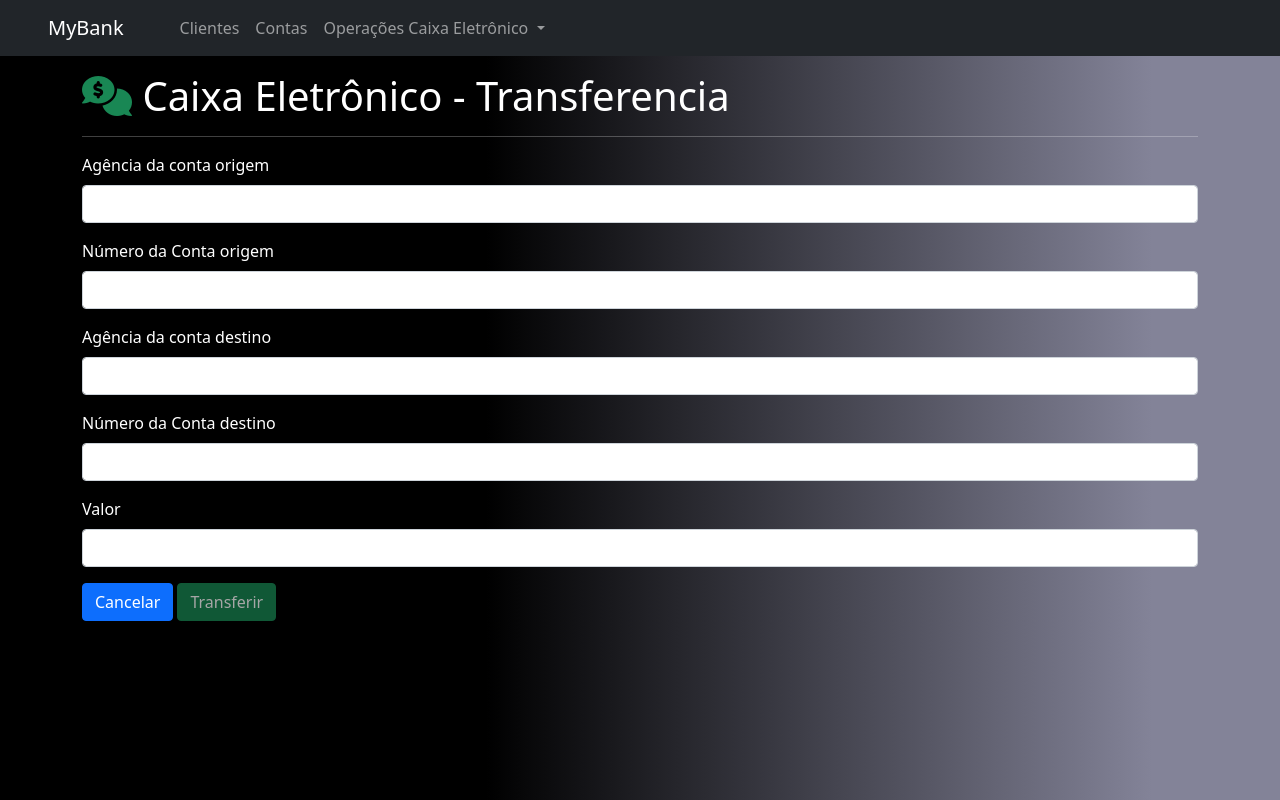
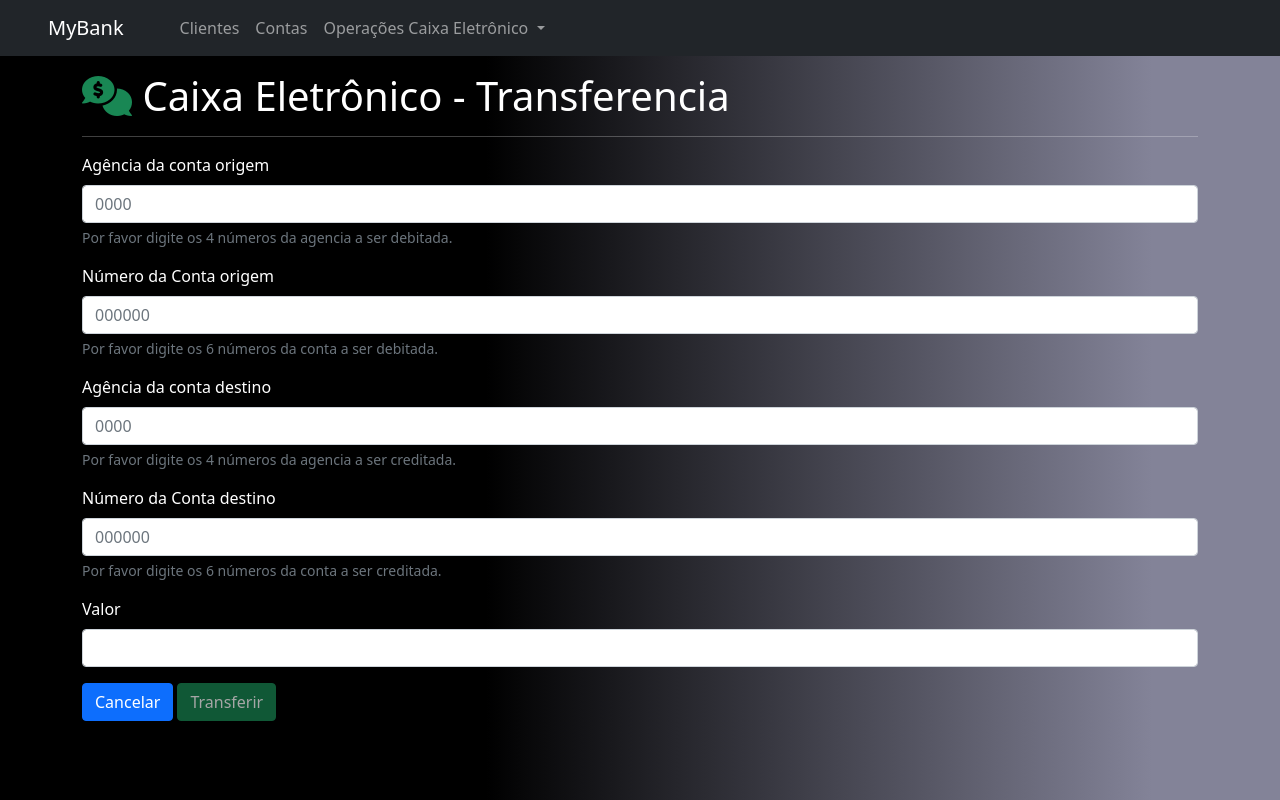
Before and after one commit to Douglas-Dorug/MyBank-Treinamento_Indra, an Angular app in the folder view/meubancoangular/: page /ATM/transferencia in a window 1280 px wide. Built offline with nearby package versions, Linux system fonts and the light colour scheme.

Commit message:
Alteracao na transferencia HTML

```diff
--- a/view/meubancoangular/src/app/pages/caixa-eletronico/transferencia/transferencia.component.html
+++ b/view/meubancoangular/src/app/pages/caixa-eletronico/transferencia/transferencia.component.html
@@ -6,19 +6,31 @@
       <form [formGroup]="formValue" (ngSubmit)="transferir()">
         <div class="mb-3">
           <label class="form-label">Agência da conta origem</label>
-          <input formValuetype="text" class="form-control" formControlName="agenciaOrigem">
+          <input formValuetype="text" class="form-control" placeholder="0000" formControlName="agenciaOrigem">
+          <div class="form-text">
+            Por favor digite os 4 números da agencia a ser debitada.
+          </div>
         </div>
         <div class="mb-3">
           <label class="form-label">Número da Conta origem</label>
-          <input formValuetype="text" class="form-control" formControlName="numeroContaOrigem">
+          <input formValuetype="text" class="form-control" placeholder="000000" formControlName="numeroContaOrigem">
+          <div class="form-text">
+            Por favor digite os 6 números da conta a ser debitada.
+          </div>
         </div>
         <div class="mb-3">
           <label class="form-label">Agência da conta destino</label>
-          <input formValuetype="text" class="form-control" formControlName="agenciaDestino">
+          <input formValuetype="text" class="form-control" placeholder="0000" formControlName="agenciaDestino">
+          <div class="form-text">
+            Por favor digite os 4 números da agencia a ser creditada.
+          </div>
         </div>
         <div class="mb-3">
           <label class="form-label">Número da Conta destino</label>
-          <input formValuetype="text" class="form-control" formControlName="numeroContaDestino">
+          <input formValuetype="text" class="form-control" placeholder="000000" formControlName="numeroContaDestino">
+          <div class="form-text">
+            Por favor digite os 6 números da conta a ser creditada.
+          </div>
         </div>
         <div class="mb-3">
           <label class="form-label">Valor</label>
```
